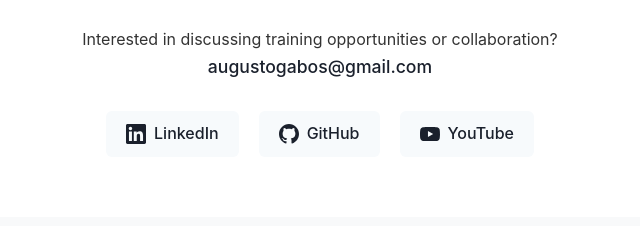
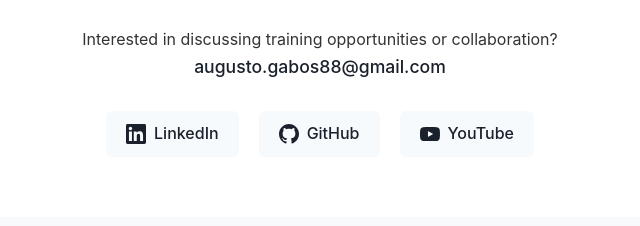
Before and after one commit to augustogabos/portfolio, a plain HTML site: page index.html in a window 1280 px wide. Shown: the part 1365-1591 px from the top of the page, 320-960 px from the left. Drawn offline with Linux system fonts and the light colour scheme.

Commit message:
correct email

```diff
--- a/index.html
+++ b/index.html
@@ -295,7 +295,7 @@
 
             <div class="contact-info">
                 <p>Interested in discussing training opportunities or collaboration?</p>
-                <p><a href="mailto:augustogabos@gmail.com">augustogabos@gmail.com</a></p>
+                <p><a href="mailto:augustogabos@gmail.com">augusto.gabos88@gmail.com</a></p>
             </div>
 
             <div class="social-links">
```
